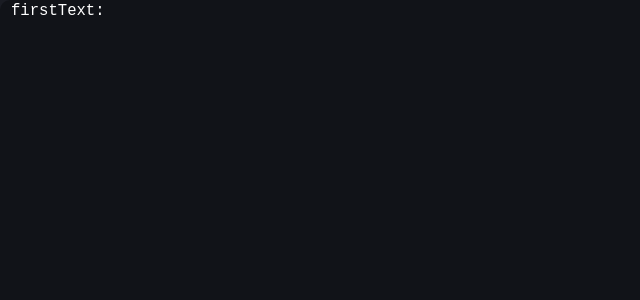
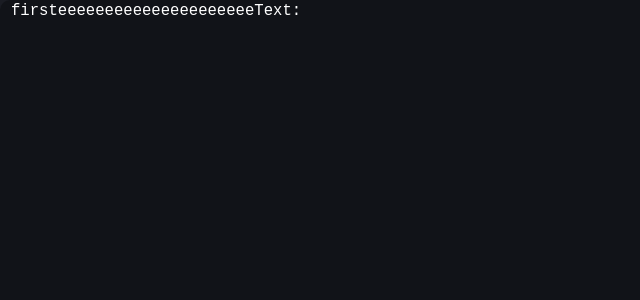
Before and after one commit to kisia0916/regic-v0.1-front, a React (Create React App) app: page / in a window 1280 px wide. Shown: the top 300 px of the page, without its empty margins (0-640 px from the left). Built offline with nearby package versions, Linux system fonts and the light colour scheme.

Commit message:
ui update

```diff
--- a/src/components/EditorMain/EditorMain.css
+++ b/src/components/EditorMain/EditorMain.css
@@ -0,0 +1,3 @@
+.EditorMain{
+
+}
--- a/src/components/EditorMain/TarmSpaceMain/TarmSpaceMain.css
+++ b/src/components/EditorMain/TarmSpaceMain/TarmSpaceMain.css
@@ -1,6 +1,7 @@
 .TermSpaceMain{
     width: 100%;
     height: 50vh;
+    overflow-y: auto;
     background-color: #111318;
     border-radius: 10px;
 }
@@ -16,7 +17,6 @@
     margin-left: 10px;
 }
 .termTextWarp{
-    height: 25px;
     display: flex;
 }
 .TermSpaceMainArea{
--- a/src/components/EditorMain/TarmSpaceMain/TarmSpaceMain.tsx
+++ b/src/components/EditorMain/TarmSpaceMain/TarmSpaceMain.tsx
@@ -2,7 +2,7 @@ import React, { useState } from "react";
 import "./TarmSpaceMain.css"
 
 function TarmSpaceMain(){
-    const [inputFirstText,setInputFirstText] = useState<string>("firstText:")
+    const [inputFirstText,setInputFirstText] = useState<string>("firsteeeeeeeeeeeeeeeeeeeeeText:")
     const [nowLine,setNowLine] = useState<string>(inputFirstText)
     const [nowCmd,setNowCmd] = useState<string>("")
     const [termTexts,setTermTexts] = useState<string[]>([])
@@ -26,7 +26,7 @@ function TarmSpaceMain(){
                     // return index === termTexts.length-1?<div className="termTextWarp"><span className="termText">{i}</span><div className="termSpaceCursor"></div>
                     // </div>:<div className="termTextWarp"><span className="termText">{i}</span><br/></div>
                 })}
-                <textarea contentEditable="true" className="termInputBox" style={{height:`calc(100% - ${25*termTexts.length}px`}} onKeyDown={changeLine} onChange={inputTermText} value={nowLine}></textarea>
+                <textarea contentEditable="true" className="termInputBox" style={{height:"100%"}}  onKeyDown={changeLine} onChange={inputTermText} value={nowLine}></textarea>
             </div>
             {/* <textarea className="TermSpaceMainArea" onChange={(e)=>{inputTermText(e)}} value={nowLine}></textarea> */}
         </>
```
